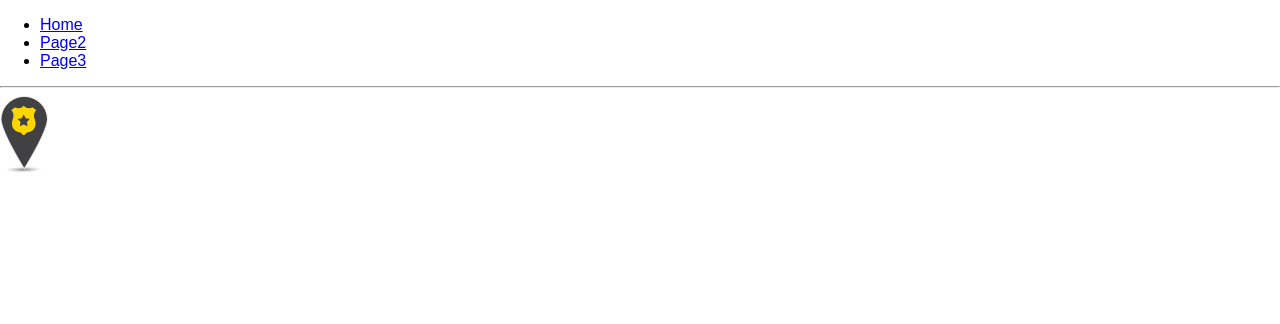
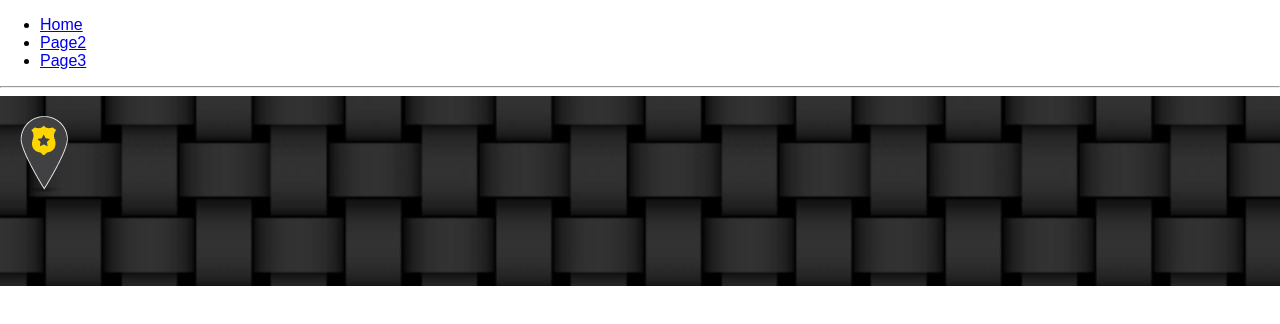
Before and after one commit to I3lackFisl-l/CreateReactAppTemplate, a React (Create React App) app: page /Page3 in a window 1280 px wide. Shown: the top 324 px of the page. Built offline with nearby package versions, Linux system fonts and the light colour scheme.

Commit message:
add css img

```diff
--- a/src/App.js
+++ b/src/App.js
@@ -29,7 +29,11 @@ class App extends Component {
           <Route path={"/Page2"} component={() => <h1>Page2</h1>} />
           <Route
             path={"/Page3"}
-            component={() => <img src="./images/pin.png" />}
+            component={() => (
+              <div className="App-header">
+                <img src="./images/pin.png" />
+              </div>
+            )}
           />
         </div>
       </Router>
```
